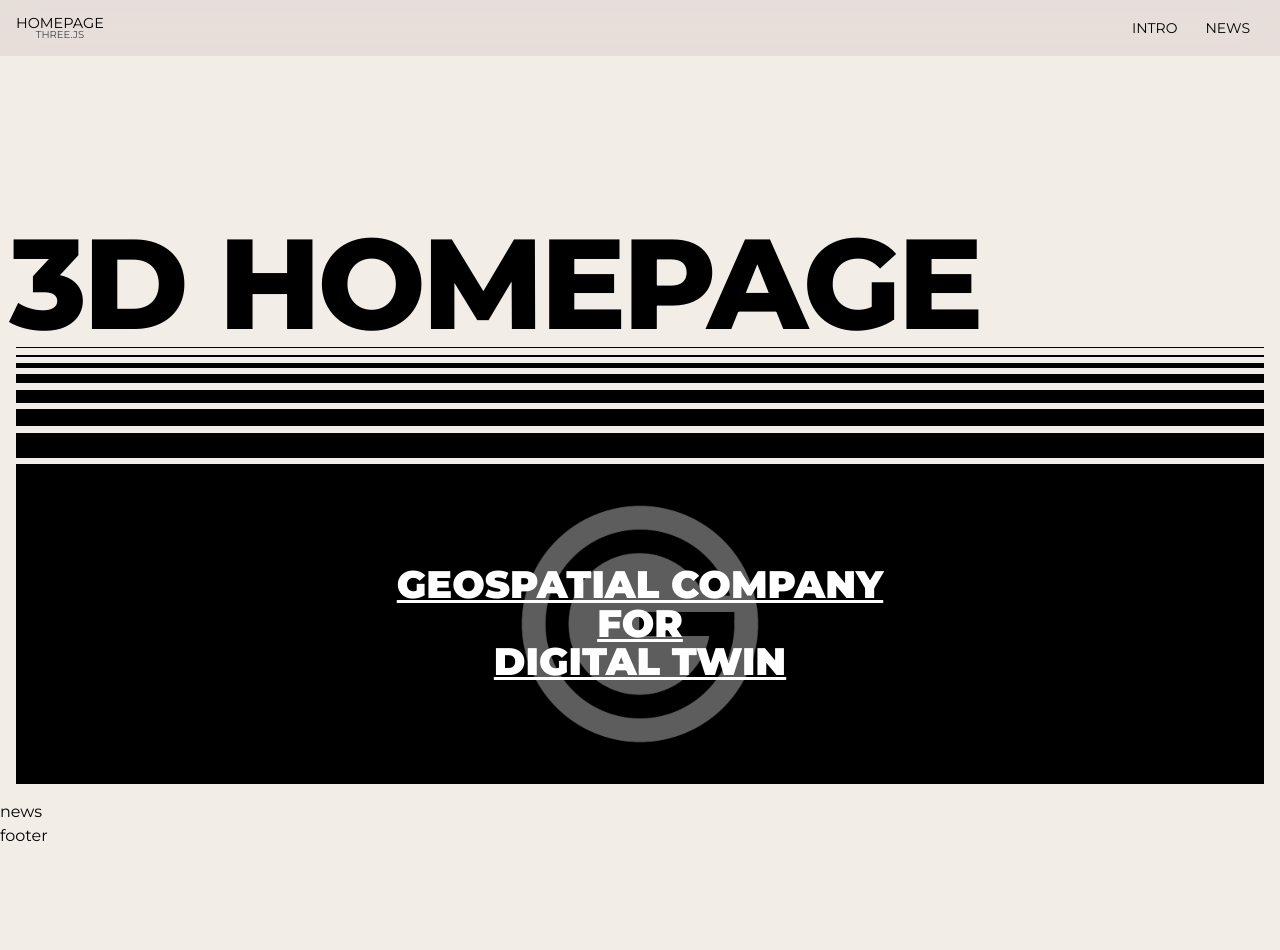
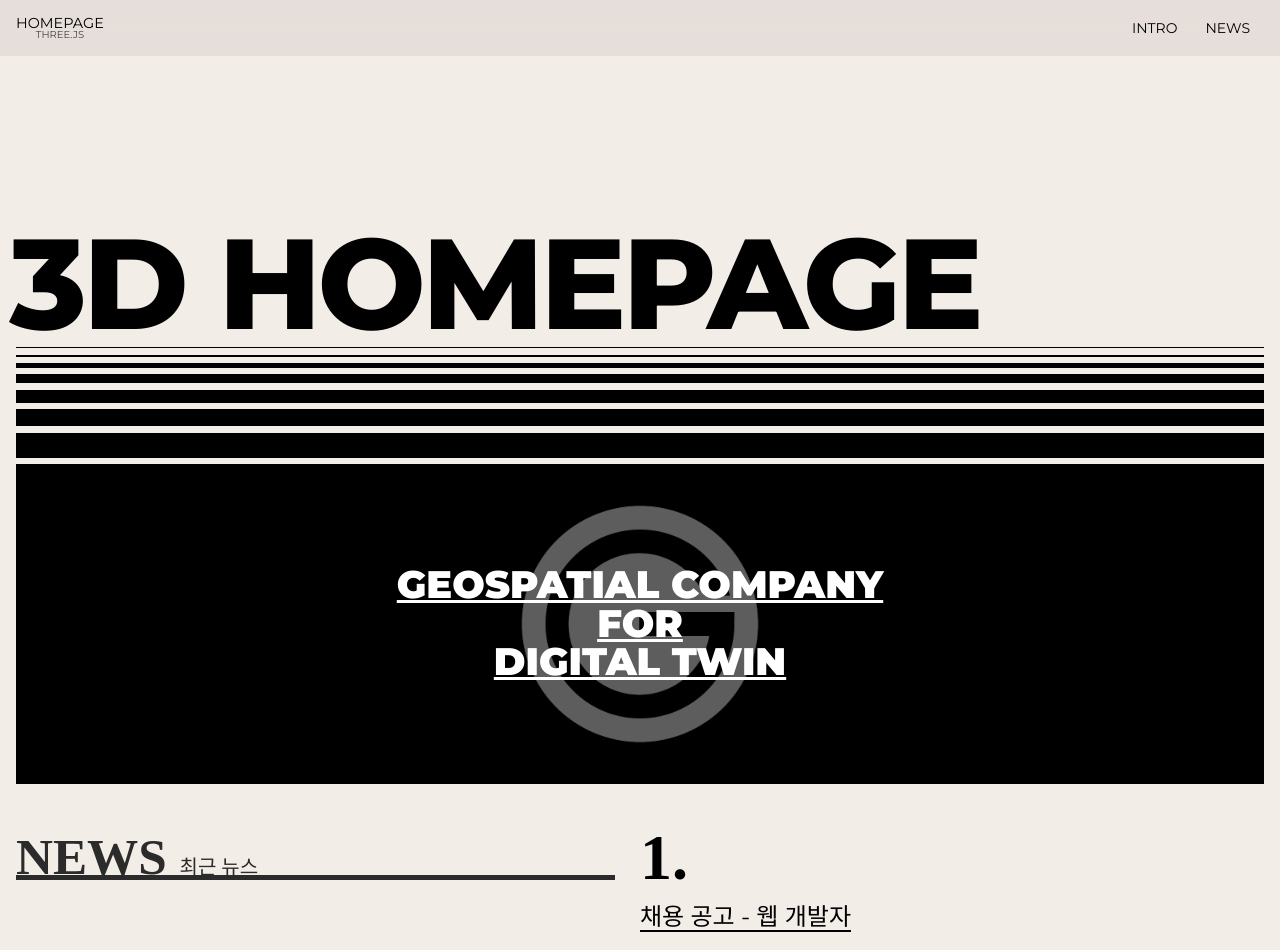
Before and after one commit to SUNGJUN1234/three_homepage, a React (Vite) app in the folder client/: page / in a window 1280 px wide. Shown: the top 950 px of the page. Before the commit the page ends 848 px from the top, so only its background shows below. Built offline with nearby package versions, Linux system fonts and the light colour scheme; a small style sheet from the web is missing; a web font is replaced by a local one.

Commit message:
news 컴포넌트

```diff
--- a/client/src/assets/scss/section/_news.scss
+++ b/client/src/assets/scss/section/_news.scss
@@ -0,0 +1,68 @@
+.news__inner {
+    padding: 16px;
+    display: flex;
+    justify-content: space-between;
+
+    @media (max-width: 800px){
+        flex-direction: column;
+    }
+
+    .news__title {
+        position: sticky;
+        top: 70px;
+        left: 0;
+        width: 48%;
+        height: 5vw;
+        font-size: 4vw;
+        font-weight: 900;
+        line-height: 1.6;
+        font-family: var(--mainKor-font);
+        text-transform: uppercase;
+        color: var(--black100);
+        border-bottom: 0.4vw solid var(--black100);
+
+        @media (max-width: 800px){
+            width: 100%;
+            margin-bottom: 10vw;
+            font-size: 30px;
+            height: auto;
+            top: 68px;
+            background-color: var(--mainBg-color);
+        }
+
+        em {
+            font-size: 1.25rem;
+            font-weight: 400;
+            line-height: 2;
+        }
+    }
+    .news__desc {
+        width: 50%;
+
+        @media (max-width: 800px){
+            width: 100%;
+        }
+
+        span {
+            font-size: 5vw;
+            line-height: 1;
+            font-weight: 900;
+            line-height: 1.3;
+            font-family: var(--mainNum-font);
+
+            @media (max-width: 800px){
+                font-size: 20vw;
+            }
+        }
+        h3 {
+            font-size: 1.5rem;
+            text-decoration: underline;
+            text-underline-position: under;
+            margin-bottom: 1vw;
+        }
+        p {
+            margin-bottom: 30vh;
+            font-size: 1.1rem;
+        }
+    }
+}
--- a/client/src/components/News.jsx
+++ b/client/src/components/News.jsx
@@ -1,10 +1,45 @@
-import React from 'react'
+import React, { useState } from 'react'
+
+const newsText = [
+  {
+    title : "채용 공고 - 웹 개발자",
+    desc : "안녕하세요? 아래와 같이 웹 개발자 약간명을 채용합니다. 많은 분들의 지원 바랍니다. [제출 서류 및 제출처] [개발직군] [근무처]* 서울 연구소 혹은",
+    date : "2024-05-22"
+  },
+  {
+    title : "오픈소스 소프트웨어 통합지원센터(OpenUp), 가이아쓰리디 소개",
+    desc : "안녕하세요? 오픈소스 소프트웨어 통합지원센터(OpenUp)에 저희 가이아쓰리디가 공간정보 분야 대표 오픈소스 기업으로 소개되었습니다. 자세한 내용은 https://www.oss.kr/oss_case/show/7e93ae00-3ab2-4d6a-9220-001eecbf176f 에서 확인하실 수 있습니다. 가이아쓰리디는",
+    date : "2024-04-29"
+  },
+  {
+    title : "가이아쓰리디, 128차 OGC 총회에서 발표",
+    desc : "안녕하세요? 가이아쓰리디는 네델란드 델프트에서 개최된 제128차 OGC총회에서 초대용량 시공간 데이터의 가시화와 관련한 발표를 진행하였습니다. 발표를 통해 디지털트윈 환경에서 초대용량 시공간",
+    date : "2024-03-27"
+  },
+  {
+    title : "가이아쓰리디, QGIS 재단 후원",
+    desc : "안녕하세요? 가이아쓰리디가 올해도 QGIS재단을 후원합니다. 가이아쓰리디는 대한민국의 오픈소스GIS 전문기업으로 QGIS뿐만 아니라 GeoServer, GDAL, PostGIS 등 다양한 오픈소스GIS 프로젝트를 후원하고 있으며,",
+    date : "2024-03-14"
+  },
+]
 
 const News = () => {
+
   return (
-    <div>
-      news
+    <section id="news">
+    <div className="news__inner">
+        <h2 className="news__title">News <em>최근 뉴스</em></h2>
+        <div className="news__desc">
+            {newsText.map((news, key) => (
+              <div key={key}>
+                <span>{key+1}.</span>
+                <h3>{news.title}</h3>
+                <p>{news.desc}</p>
+            </div>
+            ))}
+        </div>
     </div>
+</section>
   )
 }
 
```
